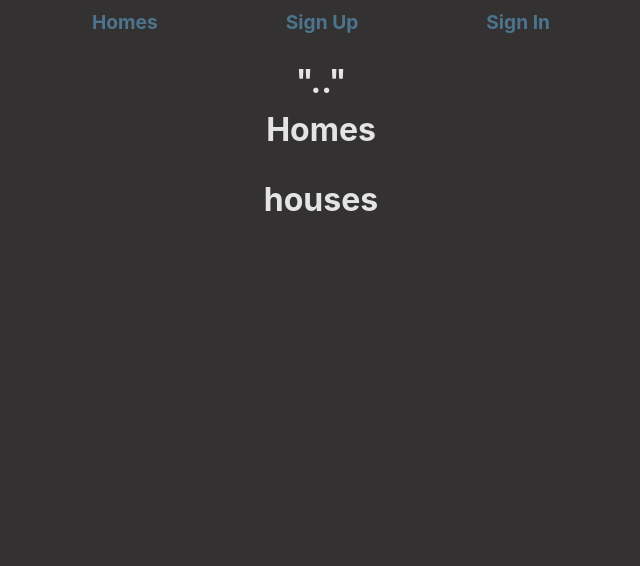
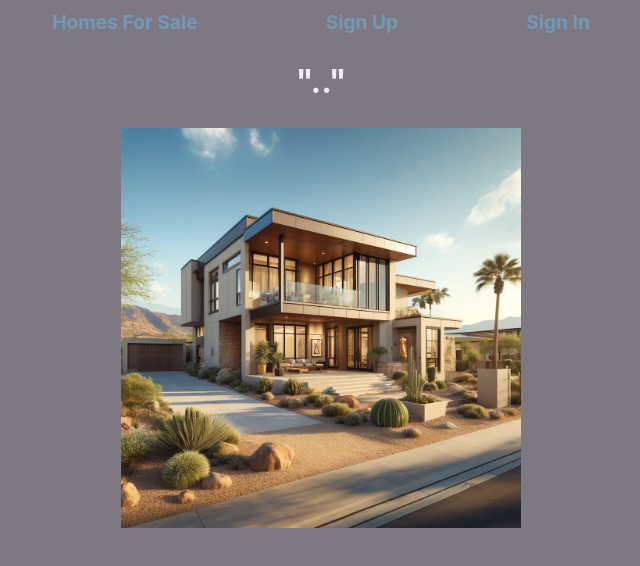
Before and after one commit to ievas/homes_project, a React (Vite) app in the folder homes_front/: page / in a window 1280 px wide. Shown: the top 566 px of the page, without its empty margins (319-959 px from the left). Built offline with nearby package versions, Linux system fonts and the light colour scheme; the HTML template or start-up script is replaced by a standard one.

Commit message:
string added

```diff
--- a/homes_front/src/App.css
+++ b/homes_front/src/App.css
@@ -64,3 +64,7 @@ input {
 input:focus {
   border: rgba(132, 222, 134, 0.5);
 }
+
+img {
+  max-width: 400px;
+}
--- a/homes_front/src/App.jsx
+++ b/homes_front/src/App.jsx
@@ -21,15 +21,18 @@ function App() {
 
   return (
     <>
-      <Navbar isLoggedIn={isLoggedIn} />
+      <Navbar isLoggedIn={isLoggedIn} setIsLoggedIn={setIsLoggedIn} />
       <h1>
-        <div className="logo">".."</div>Homes
+        <div className="logo">".."</div>
       </h1>
 
       <Routes>
         <Route path="/" element={<HouseList />} />
         <Route path="/signup" element={<SignUp />} />
-        <Route path="/signin" element={<SignIn />} />
+        <Route
+          path="/signin"
+          element={<SignIn setIsLoggedIn={setIsLoggedIn} />}
+        />
         <Route path="/create" element={<CreateHouse />} />
       </Routes>
     </>
--- a/homes_front/src/components/HouseList.jsx
+++ b/homes_front/src/components/HouseList.jsx
@@ -1,7 +1,10 @@
+import phoenix_house from "../assets/phoenix.jpeg";
 function HouseList() {
   return (
     <>
-      <h1>houses</h1>
+      <h1>
+        <img src={phoenix_house} alt="house" />
+      </h1>
     </>
   );
 }
--- a/homes_front/src/components/Navbar.jsx
+++ b/homes_front/src/components/Navbar.jsx
@@ -1,8 +1,8 @@
 import { Link } from "react-router-dom";
 
-function Navbar({ isLoggedIn }) {
+function Navbar({ isLoggedIn, setIsLoggedIn }) {
   function handleLogout() {
-    localStorage.setItem("token", null);
+    setIsLoggedIn(false);
   }
 
   return (
@@ -18,7 +18,7 @@ function Navbar({ isLoggedIn }) {
         </>
       ) : (
         <>
-          <Link to="/">Homes</Link>
+          <Link to="/">Homes For Sale</Link>
           <Link to="/signup">Sign Up</Link>
           <Link to="/signin">Sign In</Link>
         </>
--- a/homes_front/src/index.css
+++ b/homes_front/src/index.css
@@ -8,7 +8,7 @@ body {
 
   color-scheme: light dark;
   color: rgba(255, 255, 255, 0.87);
-  background-color: #333131;
+  background-color: hwb(276 47% 49%);
 }
 
 /* a {
--- a/homes_front/src/pages/SignIn.jsx
+++ b/homes_front/src/pages/SignIn.jsx
@@ -2,7 +2,7 @@ import { useState, useEffect } from "react";
 import { useNavigate } from "react-router-dom";
 import { Link } from "react-router-dom";
 
-function SignIn() {
+function SignIn({ setIsLoggedIn }) {
   let [username, setUsername] = useState("");
   let [password, setPassword] = useState("");
   let [error, setError] = useState("");
@@ -30,6 +30,7 @@ function SignIn() {
       console.log(result);
       if (result.token) {
         localStorage.setItem("token", result.token);
+        setIsLoggedIn(true);
         navigate("/");
       } else {
         setError("No token received");
```
Also changed, not shown: homes_front/src/assets/property_img/north_atlanta.jpg (deleted), 1 other file (tests, documents, lock files or other folders).
